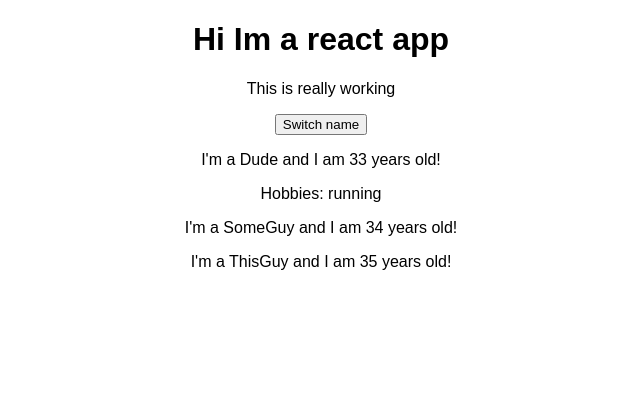
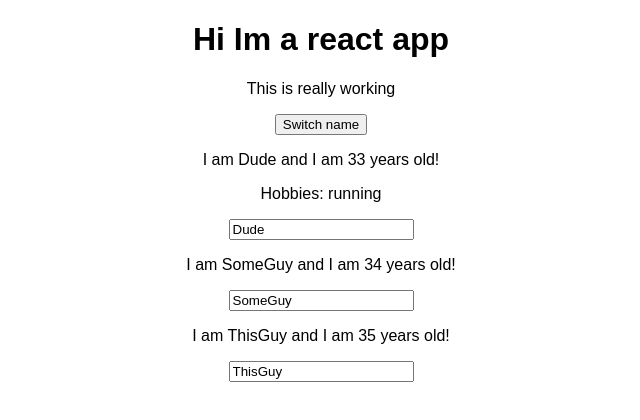
Before and after one commit to BryanSWong/react, a React (Create React App) app in the folder react-complete-guide/: page / in a window 1280 px wide. Shown: the top 420 px of the page, without its empty margins (319-959 px from the left). Built offline with nearby package versions, Linux system fonts and the light colour scheme.

Commit message:
Completed videos 43-45 of section 3.

```diff
--- a/react-complete-guide/src/App.js
+++ b/react-complete-guide/src/App.js
@@ -13,25 +13,36 @@ class App extends Component {
         otherState: 'some other value'
     };
 
-    switchNameHandler = () => {
+    switchNameHandler = (newName) => {
         // console.log('was clicked');
         // DONT DO THIS this.state.persons[0].name = 'ThatGuy';
         this.setState({
             persons: [
-                {name: 'ThatDude', age: 37 },
+                {name: newName, age: 37 },
                 {name: 'SomeGuy', age: 34 },
                 {name: 'ThisGuy', age: 35 }
             ]
-        })
+        });
     };
+
+    nameChangeHandler = (event) => {
+        this.setState({
+            persons: [
+                {name: 'Dude', age: 37 },
+                {name: event.target.value, age: 34 },
+                {name: 'ThisGuy', age: 35 }
+            ]
+        });
+    }
+
   render() {
     return (
       <div className="App">
           <h1>Hi Im a react app</h1>
           <p>This is really working</p>
-          <button onClick={this.switchNameHandler}>Switch name</button>
-          <Person name={this.state.persons[0].name} age={this.state.persons[0].age}>Hobbies: running</Person>
-          <Person name={this.state.persons[1].name} age={this.state.persons[1].age}/>
+          <button onClick={this.switchNameHandler.bind(this, 'ThatDude')}>Switch name</button>
+          <Person name={this.state.persons[0].name} age={this.state.persons[0].age} click={this.switchNameHandler.bind(this, 'Dude!')}>Hobbies: running</Person>
+          <Person name={this.state.persons[1].name} age={this.state.persons[1].age} changed={this.nameChangeHandler}/>
           <Person name={this.state.persons[2].name} age={this.state.persons[2].age}/>
       </div>
     );
--- a/react-complete-guide/src/Person/Person.js
+++ b/react-complete-guide/src/Person/Person.js
@@ -3,8 +3,9 @@ import React from 'react';
 const person = (props) => {
     return (
         <div>
-            <p>I'm a {props.name} and I am {props.age} years old!</p>
+            <p onClick={props.click}>I am {props.name} and I am {props.age} years old!</p>
             <p>{props.children}</p>
+            <input type="text" onChange={props.changed} value={props.name}/>
         </div>
     )
 };
```
